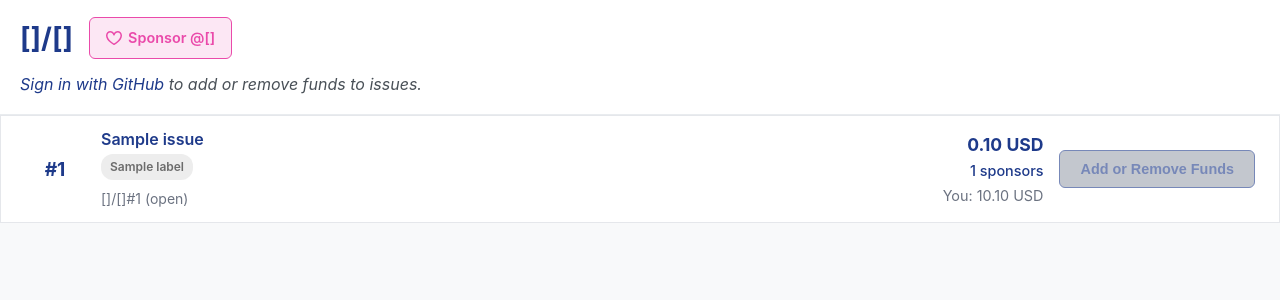
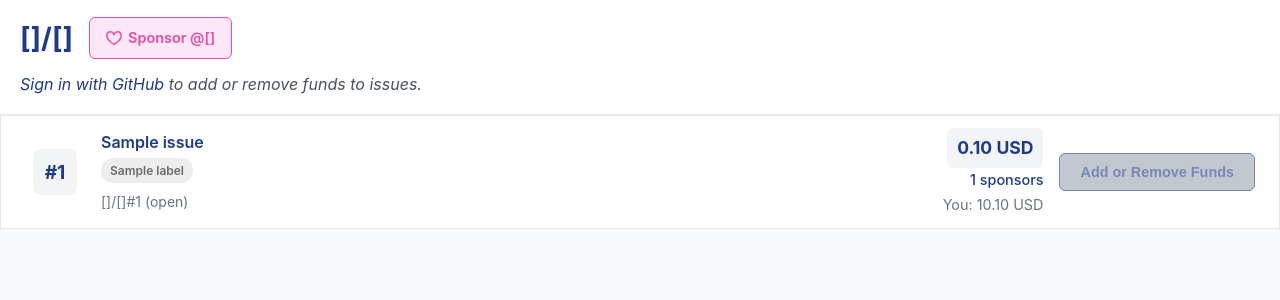
Before and after one commit to benvvalk/sponsoredissues.org-deploy, a Django app: template sponsoredissues/templates/repo_issues.html in a window 1280 px wide. Shown: the part 41-341 px from the top of the page. Run offline with Django 5.2, Linux system fonts and the light colour scheme; the template is opened without the code that fills it: most values are stand-ins (such as "Sample title", 1, 10 or a date in 2020); data that the repository does not hold is empty.

Commit message:
repo_issues: add light gray background to rank/dollar amounts [style]
Add a light gray background to better emphasize the issue rank and
dollar amounts.

Also: Change the "Add or Remove Funds" button background color to a
lighter, more pastel-ish blue color.

wip

```diff
--- a/sponsoredissues/templates/repo_issues.html
+++ b/sponsoredissues/templates/repo_issues.html
@@ -95,6 +95,9 @@
     .sponsor-stat .dollars-value {
         color: #1e3a8a;
         font-weight: 700;
+        background: #f3f4f6;
+        padding: 4px 8px;
+        border-radius: 6px;
     }
 
     .github_username {
@@ -135,6 +138,10 @@
         font-size: 1.2rem;
         font-weight: 700;
         color: #1e3a8a;
+        background: #f3f4f6;
+        padding: 8px 12px;
+        border-radius: 8px;
+        display: inline-block;
     }
 
 
@@ -194,6 +201,10 @@
         font-size: 1.1rem;
         font-weight: 700;
         color: #1e3a8a;
+        background: #f3f4f6;
+        padding: 6px 10px;
+        border-radius: 6px;
+        display: inline-block;
     }
 
     .num-sponsors {
@@ -213,7 +224,9 @@
     }
 
     .donate-btn {
-        background: #1e3a8a22;
+        /* background: #1e3a8a22; */
+        background: #dbeafe;
+        padding: 8px 12px;
         color: #1e3a8a;
         border: 1px solid #1e3a8a;
         padding: 10px 20px;
```
